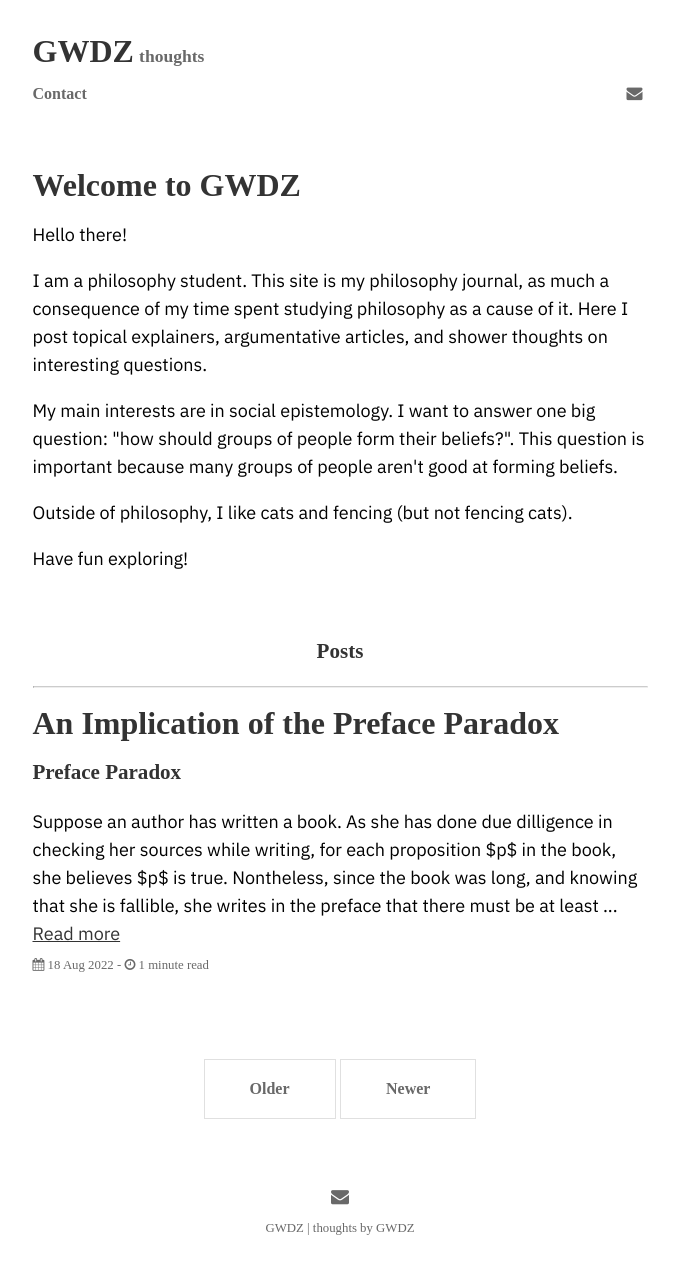
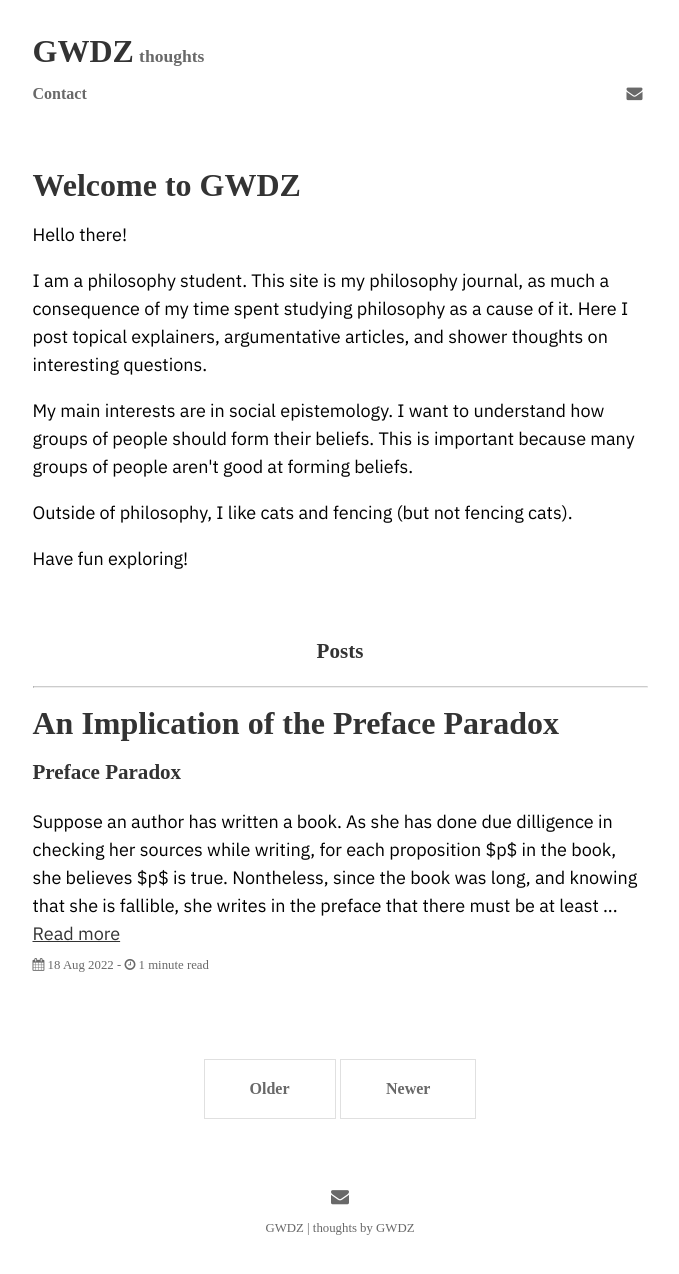
Before and after one commit to GWDZ-true/gwdz-site, a Jekyll site: the page built from index.html, in a window 1280 px wide. Shown: the whole page, without its empty margins (300-979 px from the left). Built offline with Jekyll 4.4.1, drawn with Linux system fonts in a browser that asks for light colours; some web fonts are replaced; the list of posts is cut into pages by our own code.

Commit message:
Update home.html

```diff
--- a/_layouts/home.html
+++ b/_layouts/home.html
@@ -12,7 +12,7 @@ Hello there!
 I am a philosophy student. This site is my philosophy journal, as much a consequence of my time spent studying philosophy as a cause of it. Here I post topical explainers, argumentative articles, and shower thoughts on interesting questions.
 </p>
 <p>
-My main interests are in social epistemology. I want to answer one big question: "how should groups of people form their beliefs?". This question is important because many groups of people aren't good at forming beliefs.
+My main interests are in social epistemology. I want to understand how groups of people should form their beliefs. This is important because many groups of people aren't good at forming beliefs.
 </p>
 <p>
 Outside of philosophy, I like cats and fencing (but not fencing cats).
```
